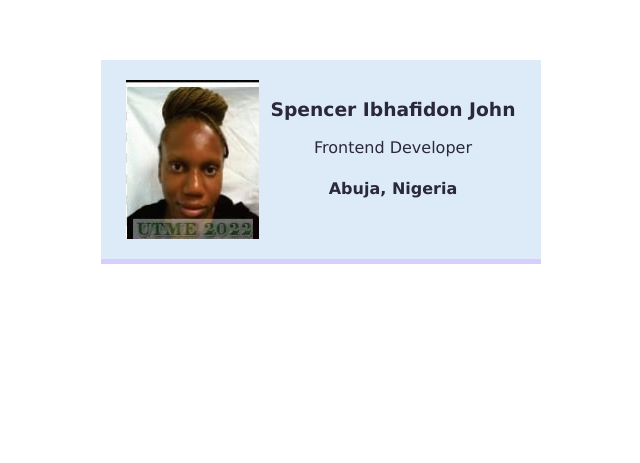
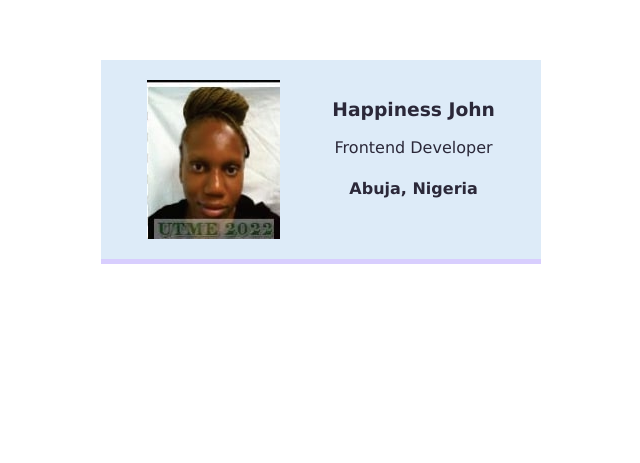
Before and after one commit to spence-j/Business-card, a plain HTML site: page Index.html in a window 1280 px wide. Shown: the part 140-603 px from the top of the page, without its empty margins (319-959 px from the left). Drawn offline with Linux system fonts and the light colour scheme.

Commit message:
Name on index file was Corrected

```diff
--- a/Index.html
+++ b/Index.html
@@ -6,7 +6,7 @@
         <div class="card">
             <img class="avatar" src="Images/per.jpg" alt="spencer picture">
             <div class="Menu" >
-                <h3>Spencer Ibhafidon John</h3>
+                <h3>Happiness John</h3>
                 <p>Frontend Developer</p>
                 <h4>Abuja, Nigeria</h4>
             </div>
```
